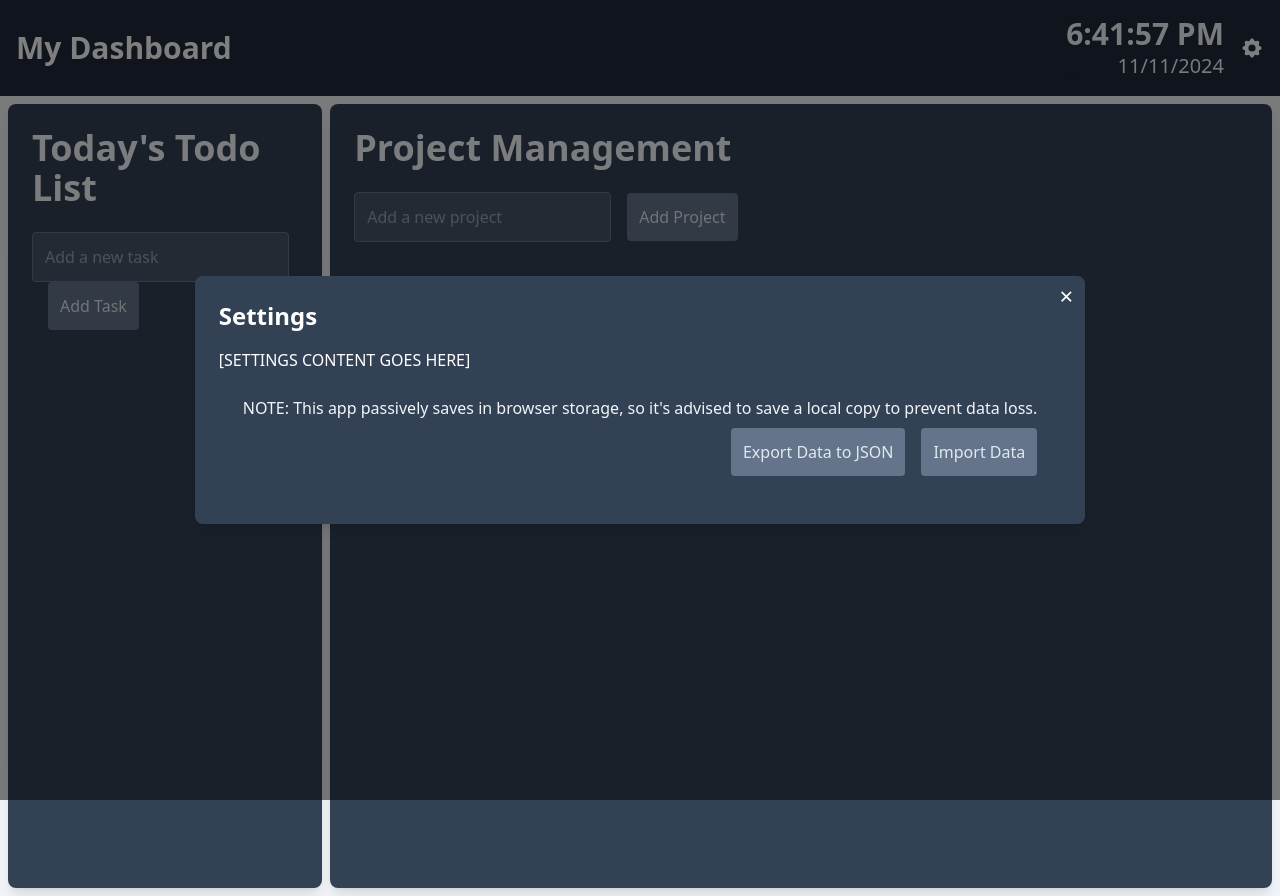
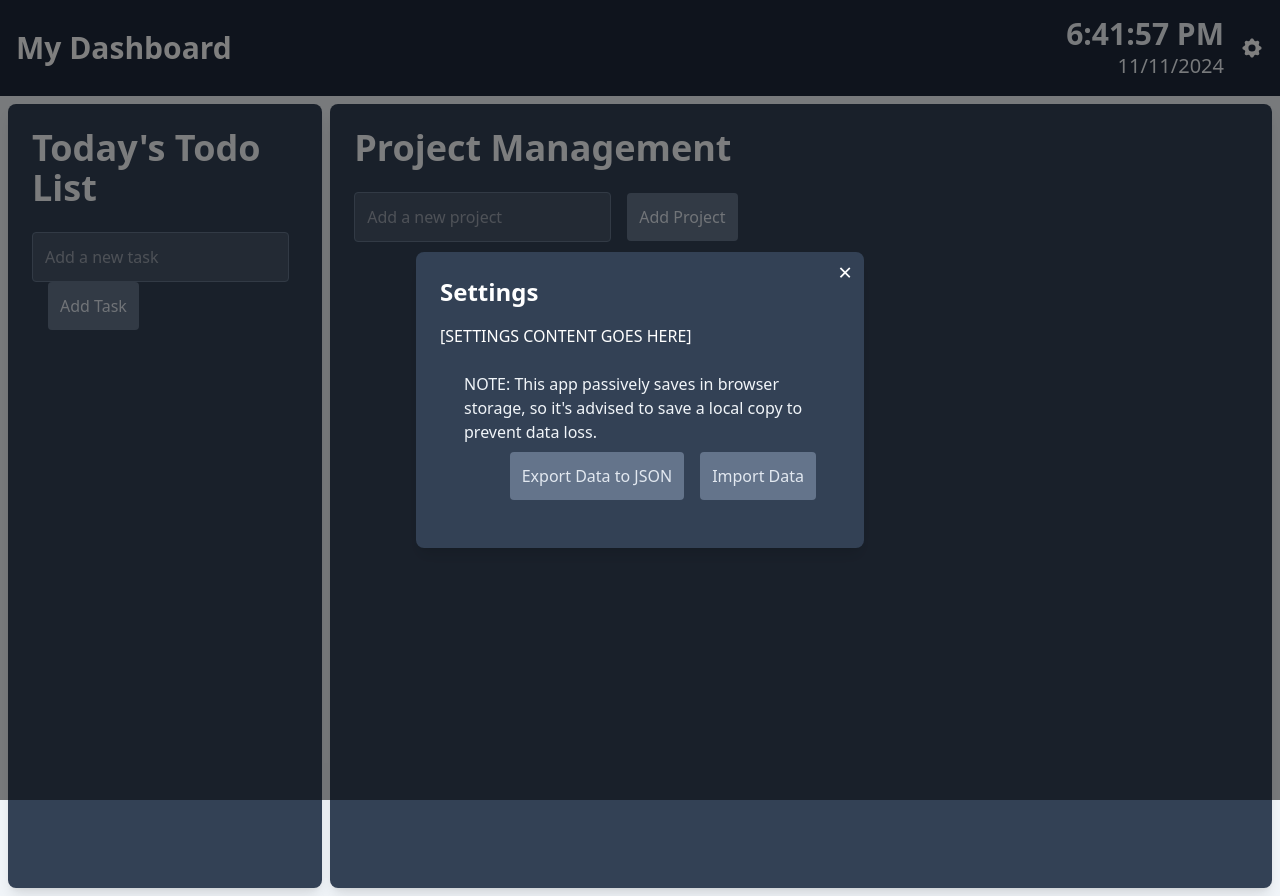
Before and after one commit to joshuascott019/my-dashboard, a React (Vite) app: page / in a window 1280 px wide. Both pictures are taken after a click on the button "Settings". Built offline with nearby package versions, Linux system fonts and the light colour scheme.

Commit message:
refactor

```diff
--- a/src/App.jsx
+++ b/src/App.jsx
@@ -10,8 +10,8 @@ function App() {
     <>
       <Navbar data={data} setData={setData} />
       <div className="flex justify-start bg-slate-100 min-h-screen p-2 gap-2 text-slate-900">
-        <TodoList data={data.todos} />
-        <ProjectManagement data={data.projects} />
+        <TodoList todos={data.todos} />
+        <ProjectManagement projects={data.projects} />
       </div>
     </>
   );
--- a/src/components/Navbar.jsx
+++ b/src/components/Navbar.jsx
@@ -1,7 +1,7 @@
 import { useState } from 'react';
 import Clock from './Clock';
 import { HiCog } from 'react-icons/hi';
-import FileManagement from './FileManagement';
+import SettingsModal from './SettingsModal';
 
 // eslint-disable-next-line react/prop-types
 const Navbar = ({ data, setData }) => {
@@ -19,33 +19,19 @@ const Navbar = ({ data, setData }) => {
         <button
           className="text-white hover:text-slate-400 transition-colors"
           onClick={toggleSettings}
+          aria-label="Settings"
         >
           <HiCog size={24} />
         </button>
       </div>
 
-      {/* Settings Window */}
-      {isSettingsOpen && (
-        <div className="fixed inset-0 bg-black bg-opacity-50 flex justify-center items-center">
-          <div className="relative bg-slate-700 p-6 rounded-lg shadow-lg w-160">
-            <h2 className="text-2xl font-semibold text-white">Settings</h2>
-
-            {/* Close Button */}
-            <button
-              onClick={toggleSettings}
-              className="absolute top-1 right-3 text-white text-2xl"
-            >
-              &times;
-            </button>
-
-            <div className="mt-4 text-white">
-              {/* Add any settings content here */}
-              <p>[SETTINGS CONTENT GOES HERE]</p>
-              <FileManagement data={data} setData={setData} />
-            </div>
-          </div>
-        </div>
-      )}
+      {/* Render Settings Modal */}
+      <SettingsModal
+        isOpen={isSettingsOpen}
+        onClose={toggleSettings}
+        data={data}
+        setData={setData}
+      />
     </div>
   );
 };
--- /dev/null
+++ b/src/components/SettingsModal.jsx
@@ -0,0 +1,31 @@
+import FileManagement from './FileManagement';
+
+// eslint-disable-next-line react/prop-types
+const SettingsModal = ({ isOpen, onClose, data, setData }) => {
+  if (!isOpen) return null;
+
+  return (
+    <div className="fixed inset-0 bg-black bg-opacity-50 flex justify-center items-center">
+      <div className="relative bg-slate-700 p-6 rounded-lg shadow-lg max-w-md w-full">
+        <h2 className="text-2xl font-semibold text-white">Settings</h2>
+
+        {/* Close Button */}
+        <button
+          onClick={onClose}
+          className="absolute top-1 right-3 text-white text-2xl"
+          aria-label="Close settings"
+        >
+          &times;
+        </button>
+
+        <div className="mt-4 text-white">
+          {/* Add any settings content here */}
+          <p>[SETTINGS CONTENT GOES HERE]</p>
+          <FileManagement data={data} setData={setData} />
+        </div>
+      </div>
+    </div>
+  );
+};
+
+export default SettingsModal;
```
